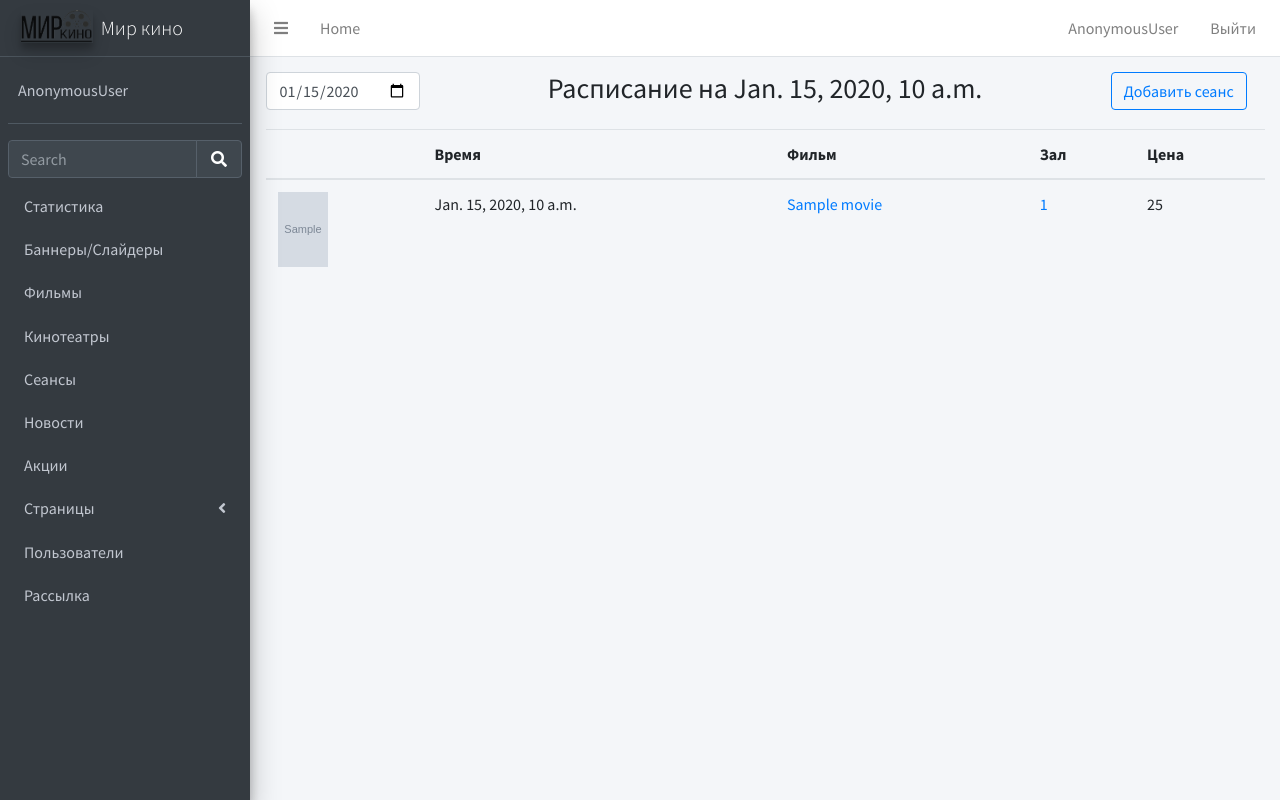
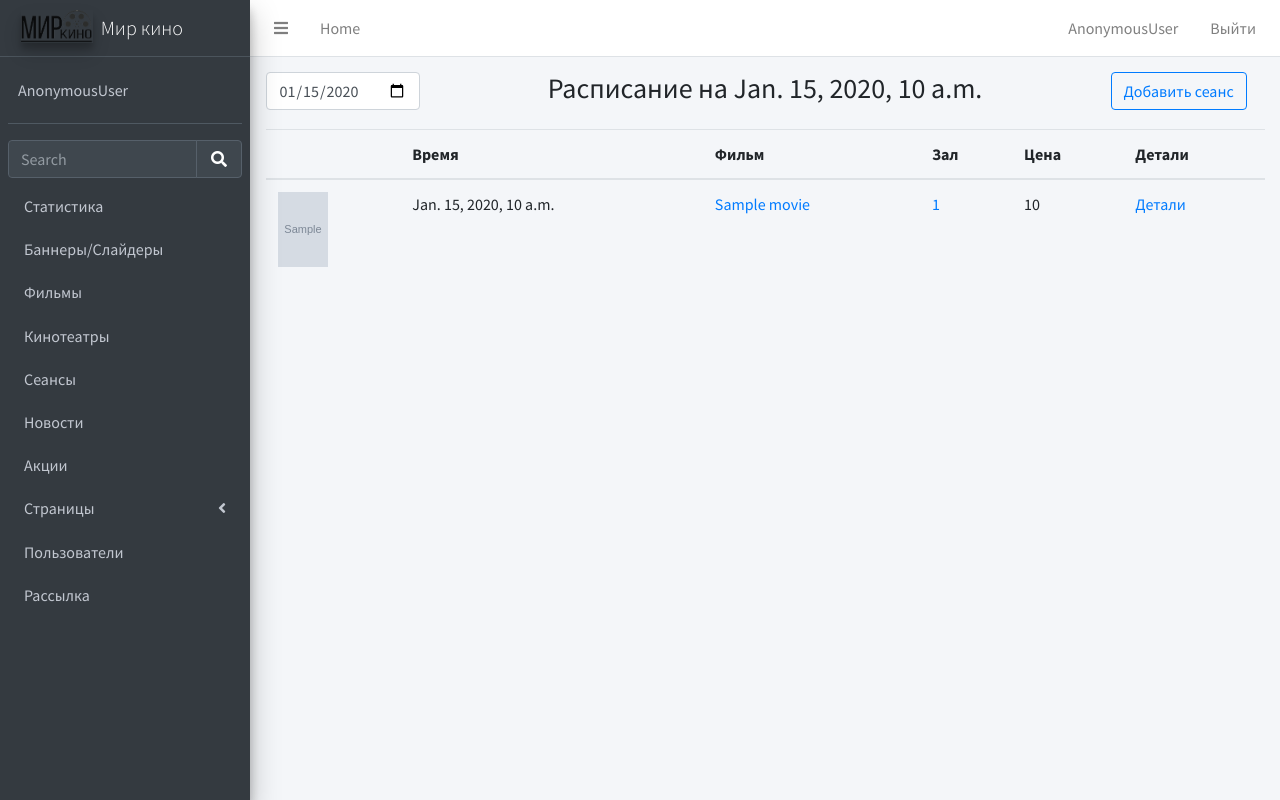
Before and after one commit to Chenger1/kinoteatrSite, a Django app: template kinoteatr/admin_panel/templates/sessions/list_session.html in a window 1280 px wide. Run offline with Django 3.2, Linux system fonts and the light colour scheme; the template is opened without the code that fills it: most values are stand-ins (such as "Sample title", 1, 10 or a date in 2020); grey boxes marked "Sample" are stand-in pictures; some libraries are stand-ins or nearby versions.

Commit message:
Add ticket price to sessions list

```diff
--- a/kinoteatr/admin_panel/templates/sessions/list_session.html
+++ b/kinoteatr/admin_panel/templates/sessions/list_session.html
@@ -30,6 +30,7 @@
             <th>Фильм</th>
             <th>Зал</th>
             <th>Цена</th>
+            <th>Детали</th>
           </tr>
         </thead>
         <tbody>
@@ -39,7 +40,8 @@
               <td>{{ session.session_datetime_start }}</td>
               <td><a href="{% url 'admin_panel:movie_detail_admin' session.movie.pk %}">{{ session.movie.name }}</a></td>
               <td><a href="{% url 'admin_panel:edit_cinema_hall' session.cinema_hall.pk%}">{{ session.cinema_hall.number }}</a></td>
-              <td>25</td>
+              <td>{{ session.ticket_price }}</td>
+              <td><a href="">Детали</a></td>
             </tr>
           {% endfor %}
         </tbody>
```
